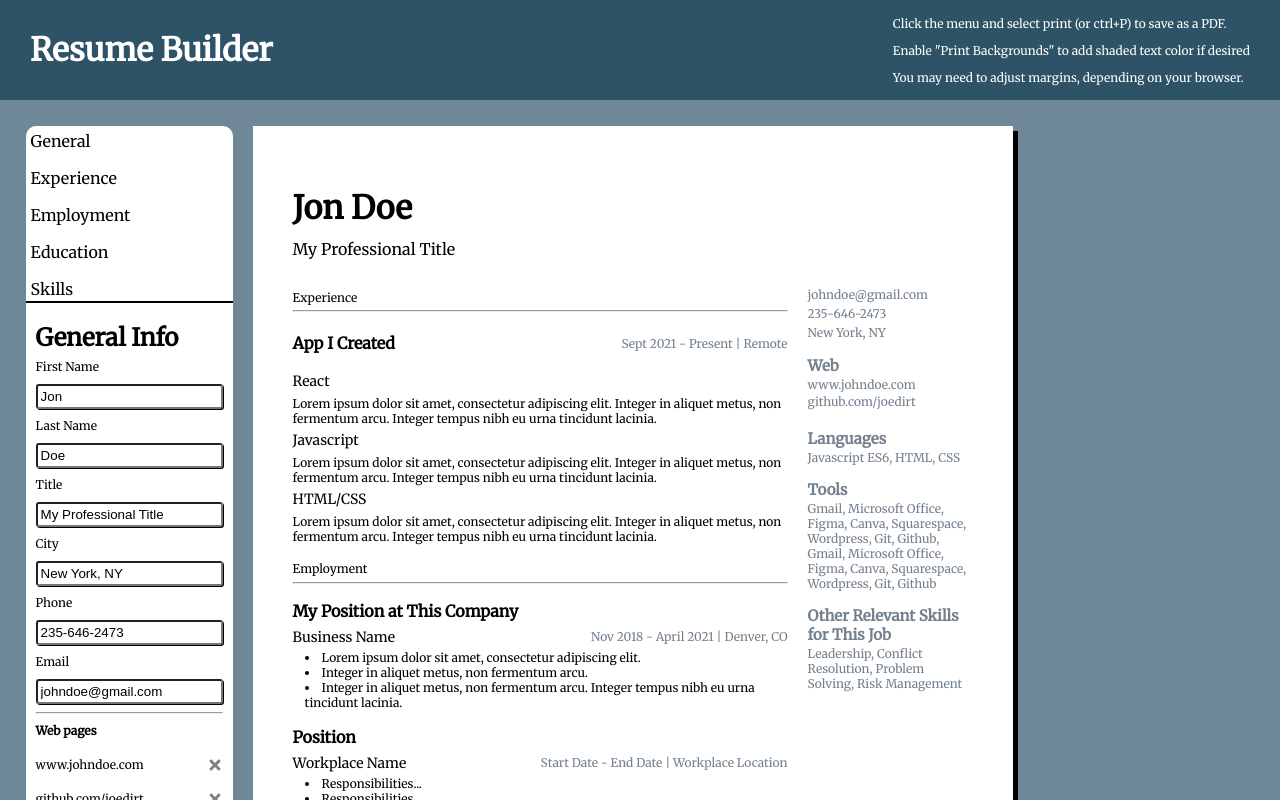
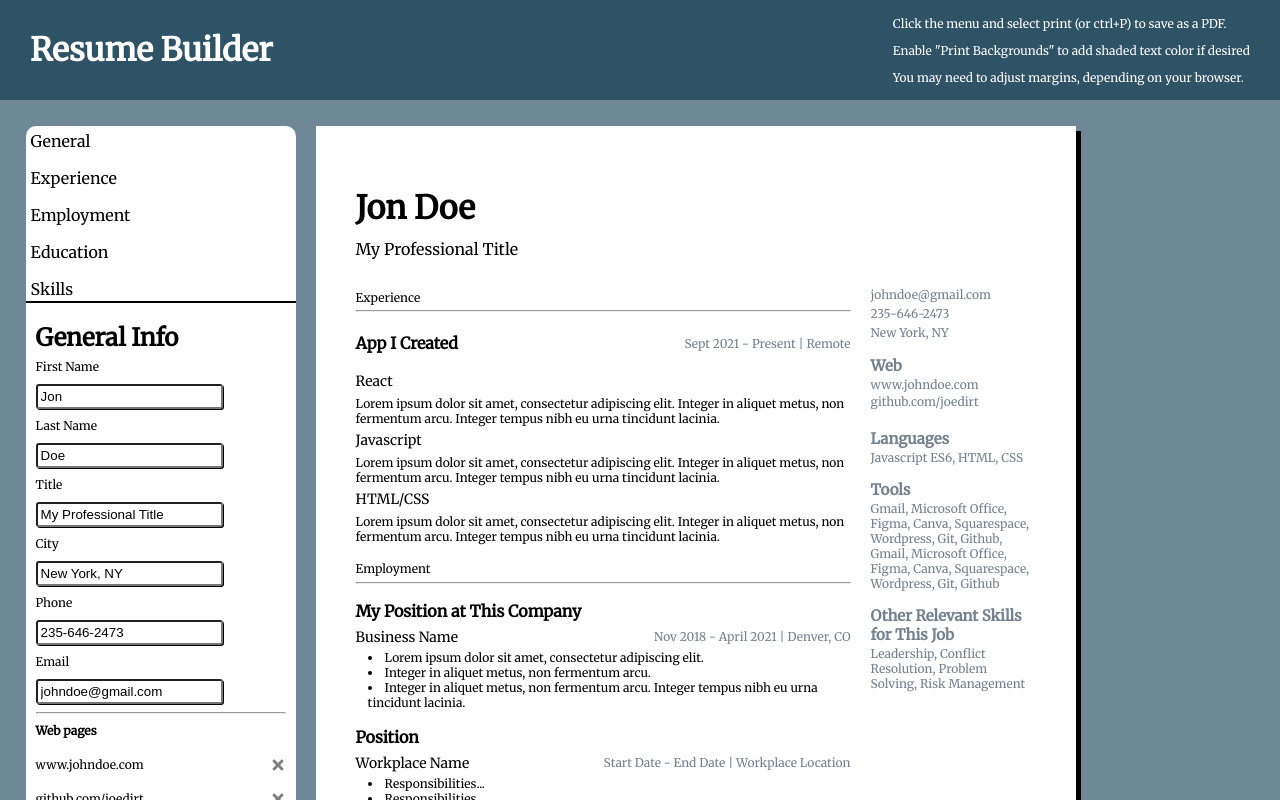
Before and after one commit to napolitanj/resume-builder, a React (Create React App) app: page / in a window 1280 px wide. Shown: the top 800 px of the page. Built offline with nearby package versions, Linux system fonts and the light colour scheme.

Commit message:
Version 1.0

```diff
--- a/src/index.css
+++ b/src/index.css
@@ -110,7 +110,7 @@ textArea {
   display: flex;
   flex-direction: column;
   height: auto;
-  width: auto;
+  width: 250px;
   padding: 10px;
   gap: 10px;
   line-height: 10px;
```
Also changed, not shown: package.json (+6 -2 lines), 2 other files (tests, documents, lock files or other folders).
